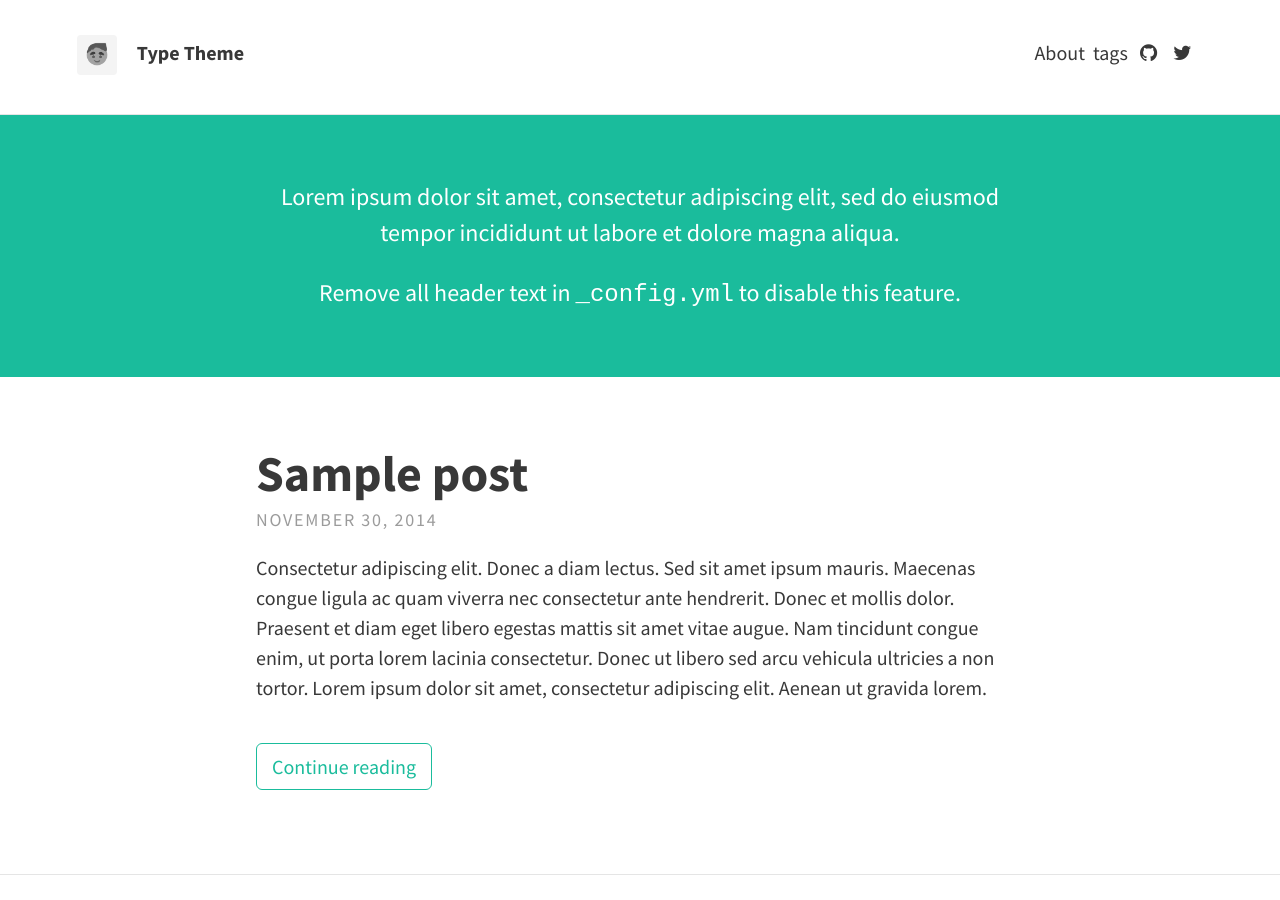
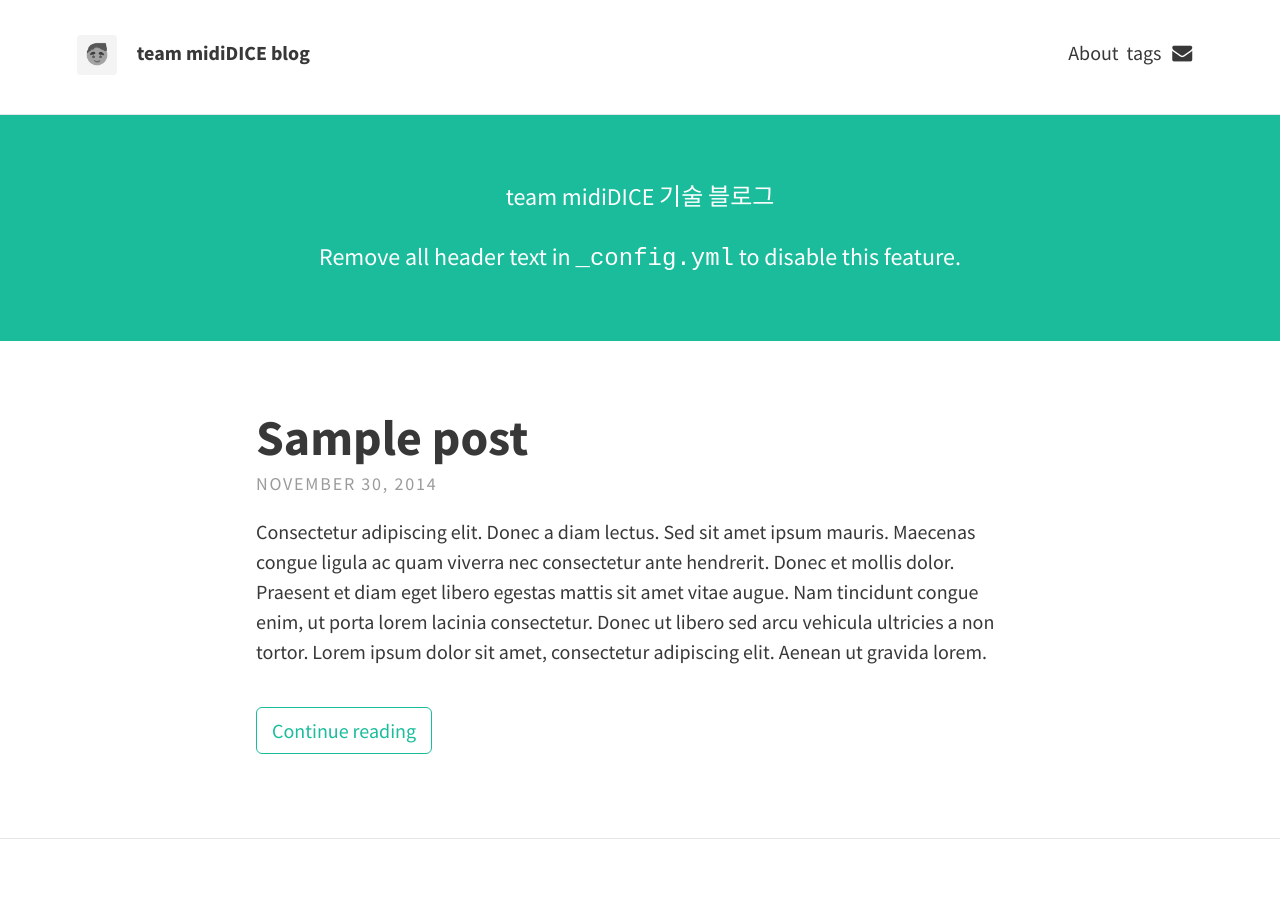
Before and after one commit to mididice/mididice.github.io, a Jekyll site: the page built from index.html, in a window 1280 px wide and 900 px high. Built offline with Jekyll 4.4.1, drawn with Linux system fonts in a browser that asks for light colours; the list of posts is cut into pages by our own code.

Commit message:
modified config.yml

```diff
--- a/_config.yml
+++ b/_config.yml
@@ -1,35 +1,36 @@
 # SITE CONFIGURATION
-baseurl: "/type-theme"
-url: "https://rohanchandra.github.io/"
+baseurl: ""
+url: "https://mididice.github.io"
 
 # THEME-SPECIFIC CONFIGURATION
 theme_settings:
   # Meta
-  title: Type Theme
+  title: team midiDICE blog
   avatar: assets/img/avatar.png
   favicon: assets/favicon.ico
   gravatar: # Email MD5 hash
-  description: "A website with blog posts and pages" # used by search engines
+  description: "blog of team midiDICE" # used by search engines
 
   # Header and footer text
   header_text: >
-     <p>Lorem ipsum dolor sit amet, consectetur adipiscing elit, sed do eiusmod tempor incididunt ut labore et dolore magna aliqua.</p>
+     <p>team midiDICE 기술 블로그</p>
 
      <p>Remove all header text in <code>_config.yml</code> to disable this feature.</p>
   header_text_feature_image:
   footer_text: >
-   Powered by <a href="https://jekyllrb.com/">Jekyll</a> with <a href="https://github.com/rohanchandra/type-theme">Type Theme</a>
+   Powered by <a href="https://jekyllrb.com/">Jekyll</a> with <a href="https://github.com/rohanchandra/type-theme">Type Theme</a><p>©2019, midiDICE</p>
+
 
   # Icons
   rss: false
-  email_address: # Full email address, e.g. "sam@example.com"
+  email_address: "mididice@gmail.com"
   behance:
   bitbucket:
   dribbble:
   facebook:
   flickr:
   gitlab:
-  github: "rohanchandra/type-theme"
+  github:
   google_plus:
   instagram:
   linkedin:  # Full URL
@@ -39,7 +40,7 @@ theme_settings:
   stack_exchange:  # Full URL
   steam:
   tumblr:
-  twitter: "twitter"
+  twitter:
   wordpress:
   youtube:
 
```
